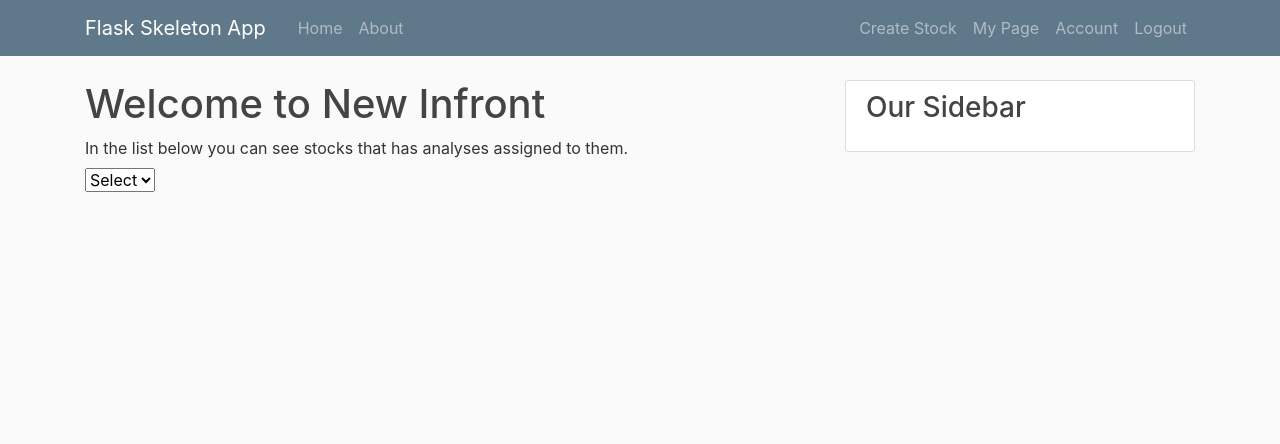
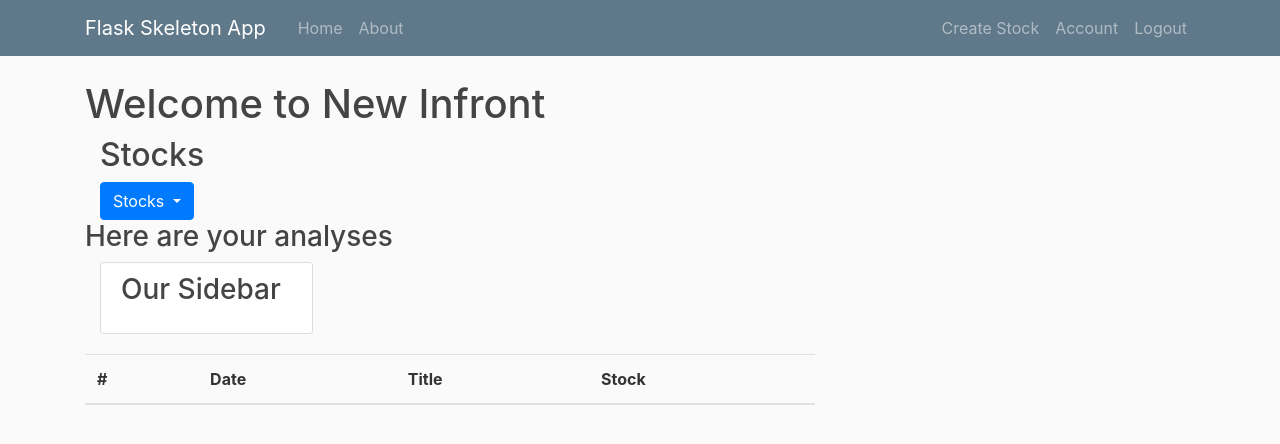
Before and after one commit to louisesvennssonn/Proj_een065, a Flask app: page / in a window 1280 px wide. Shown: the top 444 px of the page. Run offline with Flask 2, Linux system fonts and the light colour scheme; the visitor is signed in with stand-in values (Sample User, id 1); data comes from the database, SQL or seed files in the repository; data that the repository does not hold is empty; some libraries are stand-ins or nearby versions.

Commit message:
Update 1

```diff
--- a/stock_analysis/routes.py
+++ b/stock_analysis/routes.py
@@ -7,22 +7,20 @@ from stock_analysis.forms import RegistrationForm, LoginForm, UpdateAccountForm,
 from stock_analysis.models import User, Analysis, Stock, Diagram
 from flask_login import login_user, current_user, logout_user, login_required
 
+
 @app.route("/")
 @app.route("/home")
 def home():
-    stocks = Stock.query.order_by(Stock.name.desc()).all()
-    return render_template('home.html', stocks=stocks)
+    stocks = Stock.query.order_by(Stock.name).all()
+    analyses = []
+    if current_user.is_authenticated:
+        analyses = Analysis.query.filter_by(user_id=current_user.id).all()
+    return render_template('home.html', stocks=stocks, analyses=analyses)
 
 
 @app.route("/about")
 def about():
     return render_template('about.html', title='About')
-
-
-@app.route("/my_page")
-def my_page():
-    my_analyses = Analysis.query.filter_by(user_id=current_user.id).order_by(Analysis.date_posted).all()
-    return render_template('my_page.html', my_analyses=my_analyses)
 
 
 @app.route("/register", methods=['GET', 'POST'])  # this route can receive GET and POST requests
@@ -146,8 +144,8 @@ def create_stock():
     form = StockForm()
     if form.validate_on_submit():
         created_stock = Stock(name=form.name.data,
-                            number_of_shares=form.number_of_shares.data,
-                            )
+                              number_of_shares=form.number_of_shares.data
+                              )
         db.session.add(created_stock)
         db.session.commit()
         flash('Your stock has been created!', 'success')
@@ -161,7 +159,7 @@ def create_stock():
 @app.route("/stock/<int:stock_id>", methods=['GET', 'POST'])
 def stock(stock_id):
     current_stock = Stock.query.get_or_404(stock_id)
-    form = AnalysisForm
+    form = AnalysisForm()
     if form.validate_on_submit():
         if current_user.is_authenticated:
             new_analysis = Analysis(title=form.title.data,
@@ -169,8 +167,9 @@ def stock(stock_id):
                                     price=form.price.data,
                                     earnings=form.earnings.data,
                                     p_e=form.price / form.earnings,
-                                    market_cap=form.price * Stock.number_of_shares
-                                    )
+                                    market_cap=form.price * Stock.number_of_shares,
+                                    user=current_user,
+                                    stock=current_stock)
             db.session.add(new_analysis)
             db.session.commit()
             flash('Your analysis has been submitted!', 'success')
@@ -250,5 +249,4 @@ def delete_analysis(analysis_id):
     flash('Your analysis has been deleted!', 'success')
     return redirect(url_for('home'))
 
-
 # TODO: create here your routes
--- a/stock_analysis/templates/create_stock.html
+++ b/stock_analysis/templates/create_stock.html
@@ -18,6 +18,7 @@
                         {{ form.name(class="form-control form-control-lg") }}
                     {% endif %}
                 </div>
+
                 <div class="form-group">
                     {{ form.number_of_shares.label(class="form-control-label") }}
                     {% if form.number_of_shares.errors %}
@@ -28,7 +29,7 @@
                             {% endfor %}
                         </div>
                     {% else %}
-                        {{ form.name(class="form-control form-control-lg") }}
+                        {{ form.number_of_shares(class="form-control form-control-lg") }}
                     {% endif %}
                 </div>
             </fieldset>
--- a/stock_analysis/templates/home.html
+++ b/stock_analysis/templates/home.html
@@ -1,16 +1,44 @@
 {% extends "layout.html" %}
 {% block content %}
-    <h1>Welcome to New Infront</h1>
+<h1>Welcome to New Infront</h1>
+    <div class="container">
+        <h2>Stocks</h2>
+        <div class="stocks">
+            <button class="btn btn-primary dropdown-toggle" type="button" data-toggle="dropdown">Stocks
+                <span class="caret"></span></button>
+            <ul class="dropdown-menu">
+                {% for stock in stocks %}
+                <li><a class="article-title" href="{{ url_for('stock', stock_id=stock.id) }}">{{ stock.name }}</a></li>
+                {% endfor %}
+            </ul>
+        </div>
 
-        <label for="stocks">In the list below you can see stocks that has analyses assigned to them.</label><br>
-        <select id="stocks" name="stocks">
-            <option value="select">Select</option>
-            {% for stock in stocks %}
-            <option value="stock_name">{{ stock.name }}</option>
+    </div>
+    <!-- TODO: make sure to put your content here. -->
+    {% if current_user.is_authenticated %}
+        <h3>Here are your analyses</h3>
+
+        <table class="table">
+            <thead>
+                <tr>
+                    <th scope="col">#</th>
+                    <th scope="col">Date</th>
+                    <th scope="col">Title</th>
+                    <th scope="col">Stock</th>
+                </tr>
+            </thead>
+                <tbody>
+                    {% for analysis in analyses %}
+                        <tr>
+                            <th scope="row">{{ analysis.id }}</th>
+                            <td>{{ analysis.date_posted.strftime('%Y-%m-%d') }}</td>
+                            <td>{{ analysis.title }}</td>
+                            <td>{{ analysis.stock.name }}</td>
+                        </tr>
+                </tbody>
+        </table>
             {% endfor %}
-        </select>
-
-
-    <!-- TODO: make sure to put your content here. -->
-
+    {% else %}
+        <h3>Log in to see your analyses</h3>
+    {% endif %}
 {% endblock content %}
--- a/stock_analysis/templates/layout.html
+++ b/stock_analysis/templates/layout.html
@@ -35,7 +35,6 @@
                   {% if current_user.is_authenticated %}
                     <!-- TODO: here you have the links to the logged in users -->
                     <a id="create_stock" class="nav-item nav-link" href="{{ url_for('create_stock') }}">Create Stock</a>
-                    <a id="my_page" class="nav-item nav-link" href="{{ url_for('my_page') }}">My Page</a>
                     <a id="account" class="nav-item nav-link" href="{{ url_for('account') }}">Account</a>
                     <a id="logout" class="nav-item nav-link" href="{{ url_for('logout') }}">Logout</a>
                   {% else %}
```
Also changed, not shown: stock_analysis/forms.py (+8 -2 lines), stock_analysis/models.py (+6 -1 lines), stock_analysis/templates/my_page.html (deleted, +0 -23 lines), stock_analysis/templates/stock.html (+1 -66 lines).
